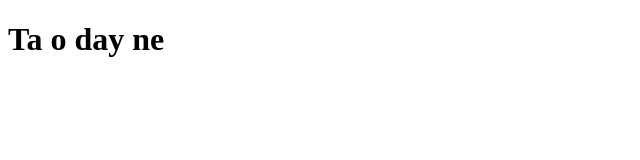
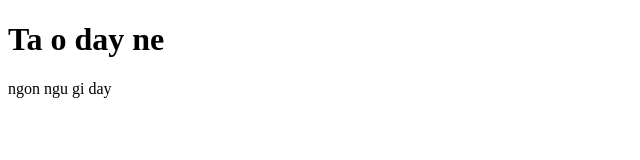
Before and after one commit to dangtapcode/hello-, a plain HTML site: page index.html in a window 1280 px wide. Shown: the whole page, without its empty margins (0-640 px from the left). Drawn offline with Linux system fonts and the light colour scheme.

Commit message:
Update index.html

```diff
--- a/index.html
+++ b/index.html
@@ -2,5 +2,6 @@
 <html lang="en">
     <body>
         <h1> Ta o day ne </h1>
+        ngon ngu gi day
     </body>
 </html>
```
